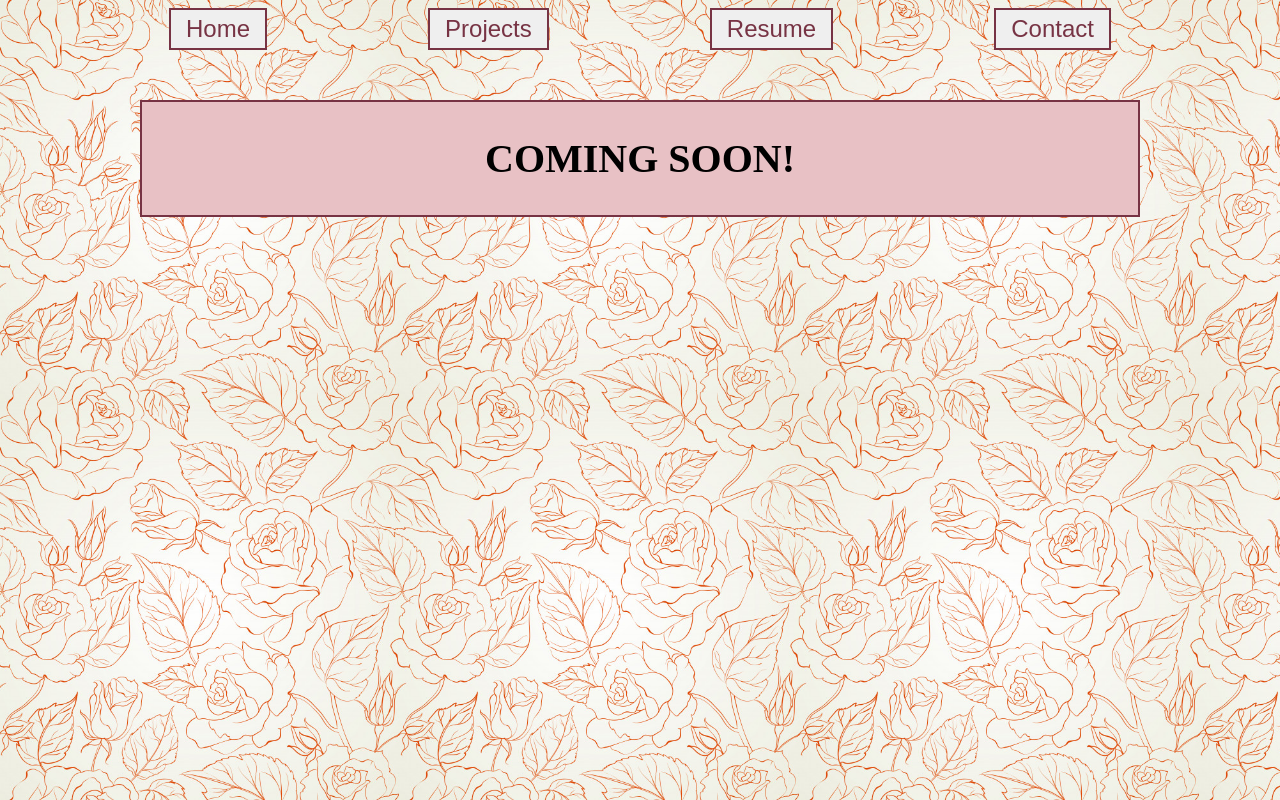
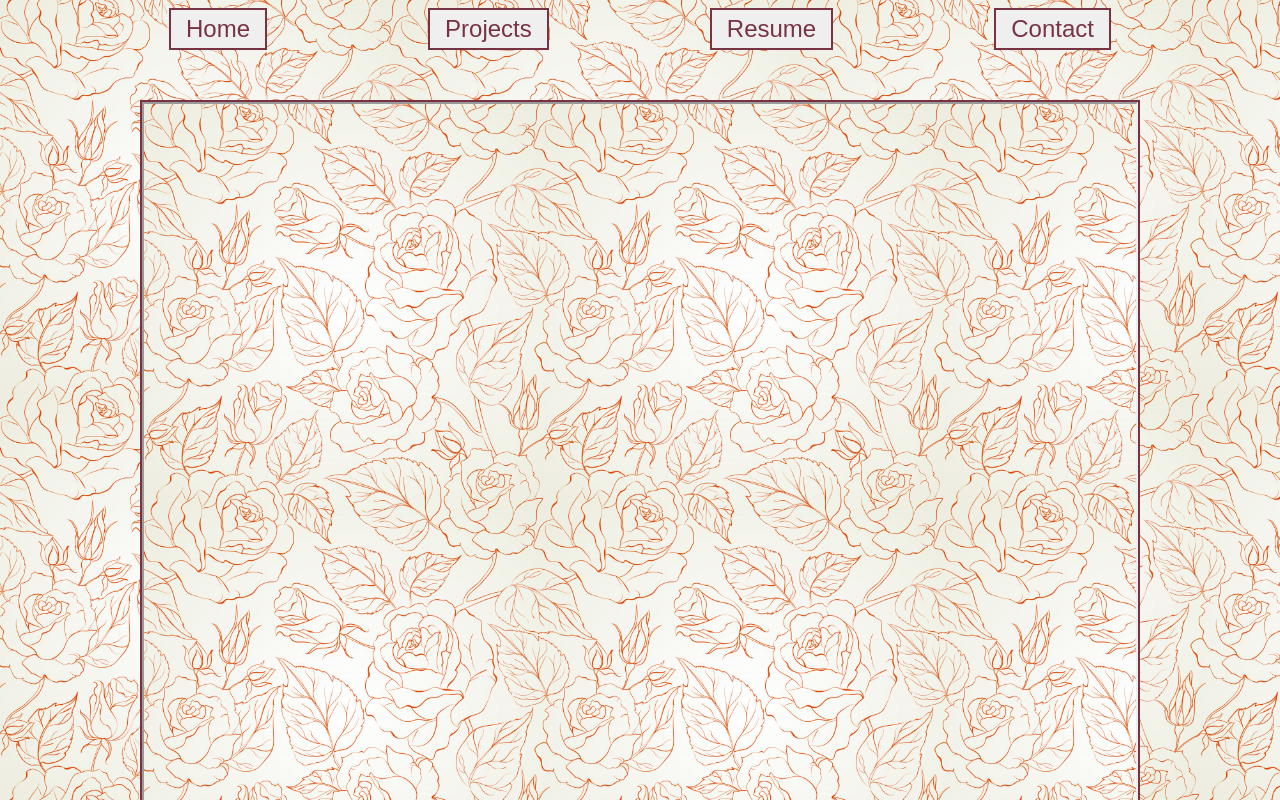
Before and after one commit to jayelaguardia/Portfolio, a React (Create React App) app: page /resume in a window 1280 px wide. Shown: the top 800 px of the page. Built offline with nearby package versions, Linux system fonts and the light colour scheme.

Commit message:
add resume

```diff
--- a/package.json
+++ b/package.json
@@ -5,6 +5,7 @@
   "dependencies": {
     "@fortawesome/fontawesome-svg-core": "^1.2.28",
     "@fortawesome/free-brands-svg-icons": "^5.13.0",
+    "@fortawesome/free-regular-svg-icons": "^5.13.0",
     "@fortawesome/free-solid-svg-icons": "^5.13.0",
     "@fortawesome/react-fontawesome": "^0.1.9",
     "@testing-library/jest-dom": "^4.2.4",
--- a/src/App.css
+++ b/src/App.css
@@ -13,7 +13,7 @@ body {
   justify-content: space-evenly;
 }
 
-.contact button {
+.contact button, .resume button {
   margin-top: 200px;
   font-size: 200px;
   padding: 20px 40px;
@@ -27,7 +27,7 @@ body {
   border: solid 2px #773344;
 }
 
-.navbar button:hover, .contact button:hover {
+.navbar button:hover, .contact button:hover, .resume button:hover  {
   background:linear-gradient(to bottom, #D499B9, #E8C1C5, #D499B9 );
 }
 
@@ -70,7 +70,7 @@ img {
   margin: 0px auto 25px;
 }
 
-.home, .resume {
+.home {
   width: 1000px;
   margin: 50px auto;
   padding: 20px 60px;
@@ -80,7 +80,9 @@ img {
 }
 
 .resume {
-  padding: 0px;
+  display: flex;
+  flex-direction: row;
+  justify-content: space-evenly;
 }
 
 .name {
@@ -233,9 +235,13 @@ img {
     margin: 0px auto;
   }
 
-  .home, .resume {
+  .home {
     width: 300px;
     padding: 0px 20px;
+  }
+
+  .resume {
+    margin-top: 30px;
   }
 
   .contact {
@@ -244,7 +250,7 @@ img {
     margin-top: 30px;
   }
 
-  .contact button {
+  .contact button, .resume button {
     font-size: 75px;
     margin: 20px;
   }
@@ -268,7 +274,7 @@ img {
 }
 
 @media only screen and (min-width:768px) and (max-width:1023px){
-  .home, .resume, .quarantrail, .weebify, .bobapedia, .quizapp {
+  .home, .quarantrail, .weebify, .bobapedia, .quizapp {
     width: 700px;
   }
 
@@ -276,8 +282,21 @@ img {
     width: 600px;
   }
 
-  .contact button {
+  .contact button, .resume button {
     font-size: 150px;
+  }
+}
+
+@media only screen and (min-width: 1024px) {
+  .resume {
+    width: 1000px;
+    margin: 50px auto;
+    padding: 20px 60px;
+    padding-bottom: 50px;
+    background-color:#E8C1C5;
+    border: 2px solid #773344;
+    padding: 0px;
+    height: 1200px;
   }
 }
 
--- a/src/Routes/Contact.js
+++ b/src/Routes/Contact.js
@@ -11,9 +11,9 @@ export default class Contact extends Component {
       <>
         <Navbar />
         <section className="contact">
-          <a href="https://github.com/jayelaguardia" target="_blank"><button><FontAwesomeIcon icon={faGithubAlt} /></button></a>
-          <a href="https://www.linkedin.com/in/jayelaguardia/" target="_blank"><button><FontAwesomeIcon icon={faLinkedinIn} /></button></a>
-          <a href="mailto:jayelaguardia@gmail.com" target="_blank"><button><FontAwesomeIcon icon={faEnvelope} /></button></a>
+          <a href="https://github.com/jayelaguardia" target="_blank"><button title='https://github.com/jayelaguardia'><FontAwesomeIcon icon={faGithubAlt} /></button></a>
+          <a href="https://www.linkedin.com/in/jayelaguardia/" target="_blank"><button title='https://www.linkedin.com/in/jayelaguardia/'><FontAwesomeIcon icon={faLinkedinIn} /></button></a>
+          <a href="mailto:jayelaguardia@gmail.com" target="_blank"><button title='jayelaguardia@gmail.com'><FontAwesomeIcon icon={faEnvelope} /></button></a>
         </section>
       </>
     );
--- a/src/Routes/Home.js
+++ b/src/Routes/Home.js
@@ -9,7 +9,7 @@ export default class Home extends Component {
         <Navbar />
         <section className="home">
           <h1>Hi! My name is <span className='name'> Jaye Anne Laguardia </span></h1>
-          <h2>I am a Junior Full Stack Developer with a passion for video games, music, and yarn.</h2>
+          <h2>I am a Full Stack Developer with a passion for video games, music, and yarn.</h2>
 
           <p> I am a graduate from Thinkful's Full Engineering Immersion Program and a graduate from Cal Poly Pomona with a B.S. in Computer Science. I would love a career as a full stack developer working with video games or music. I love the mental stimulation and learning that comes with coding, especially the feeling of joy each time I overcome an obstacle. I also really enjoy being a part of the creation process of a project from start to finish. It's like, "I made that! With my own hands!" and I fill up with pride and confidence in my work. </p>
 
--- a/src/Routes/Resume.js
+++ b/src/Routes/Resume.js
@@ -1,5 +1,8 @@
 import React, { Component } from "react";
 import Navbar from '../Components/Navbar'
+import resume from '../Components/JLaguardiaResume.pdf'
+import { FontAwesomeIcon } from "@fortawesome/react-fontawesome";
+import { faFilePdf } from '@fortawesome/free-regular-svg-icons'
 
 export default class Resume extends Component {
 
@@ -8,7 +11,9 @@ export default class Resume extends Component {
       <>
         <Navbar />
         <section className="resume">
-          <h1>COMING SOON!</h1>
+          {(window.innerWidth < 1024)
+          ? <a href={resume} target="_blank"><button title='JLaguardiaResume.pdf'><FontAwesomeIcon icon={faFilePdf} /></button></a>
+          : <iframe src={resume} height="100%" width="100%"></iframe>}
         </section>
       </>
     );
```
Also changed, not shown: 2 other files (tests, documents, lock files or other folders).
